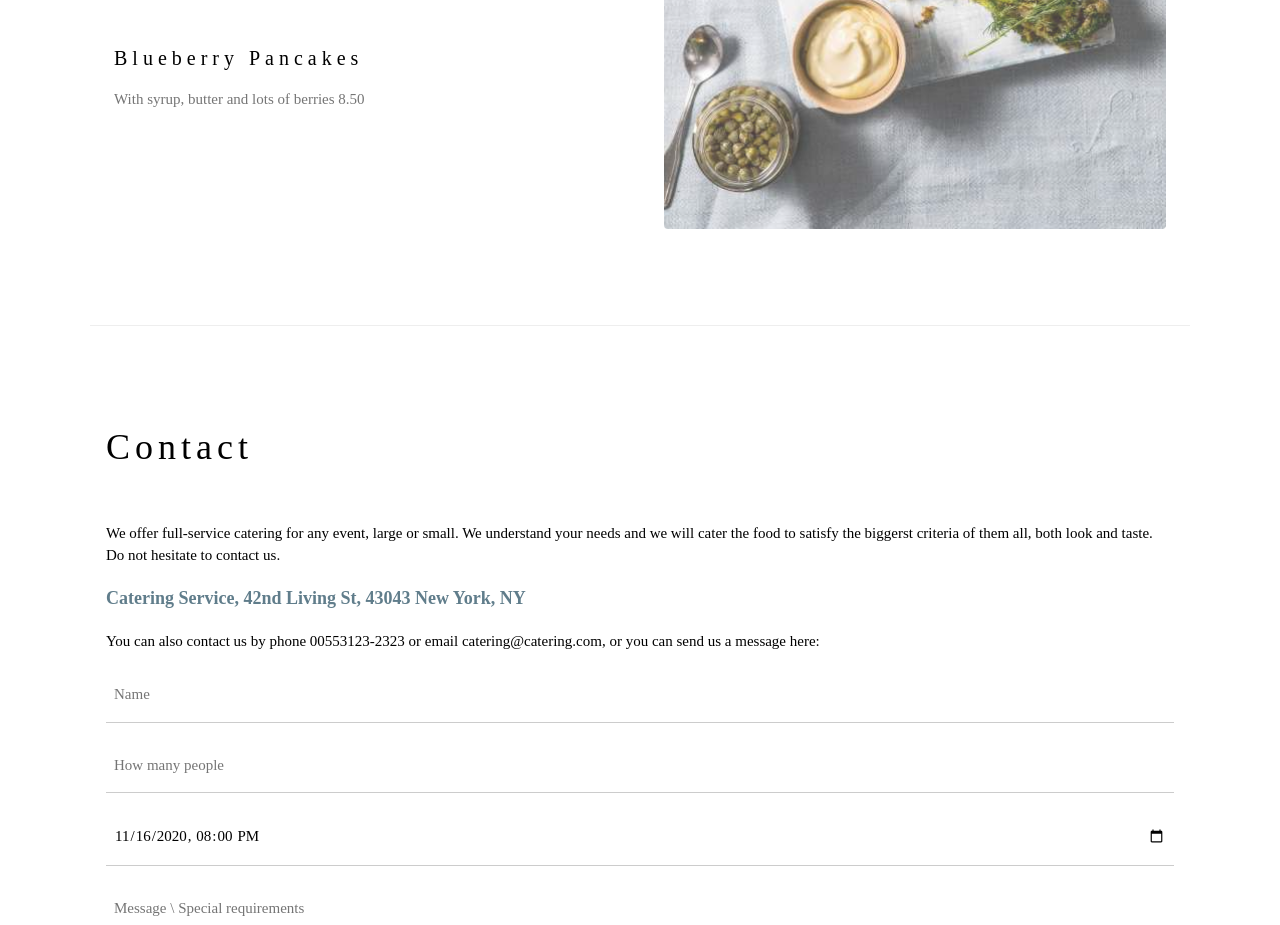
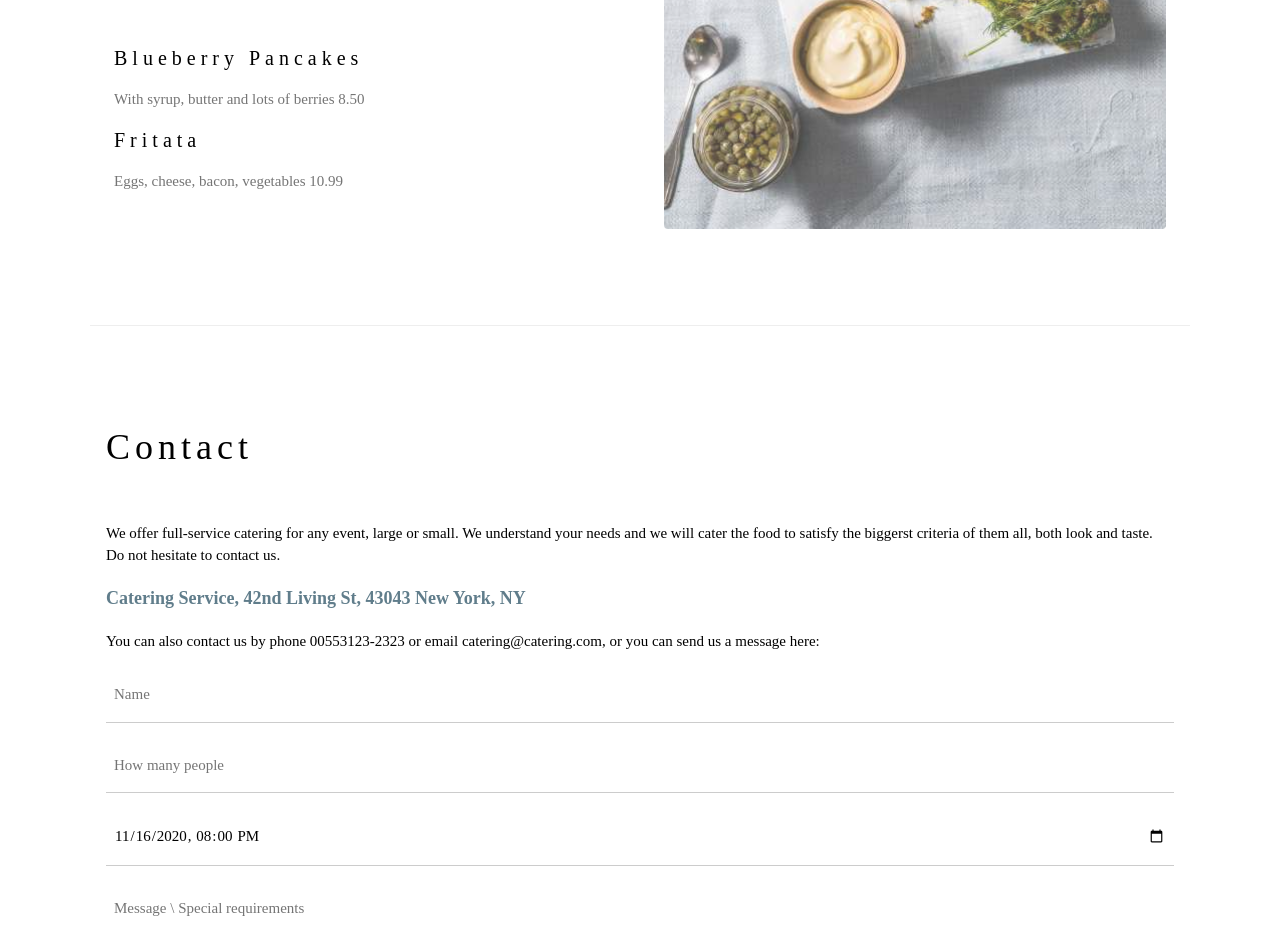
Before and after one commit to Renan-Loureiro/mywebsite, a plain HTML site: page index.html in a window 1280 px wide. Shown: the part 2060-2985 px from the top of the page. Drawn offline with nearby package versions, Linux system fonts and the light colour scheme.

Commit message:
Adicionando o item frittata ao Menu

```diff
--- a/index.html
+++ b/index.html
@@ -74,6 +74,11 @@ h1, h2, h3, h4, h5, h6 {
 
       <h4>Blueberry Pancakes</h4>
       <p class="w3-text-grey">With syrup, butter and lots of berries 8.50</p>
+
+      <h4>Fritata</h4>
+      <p class="w3-text-grey">Eggs, cheese, bacon, vegetables 10.99</p>
+
+
     </div>
 
     <div class="w3-col l6 w3-padding-large">
```
